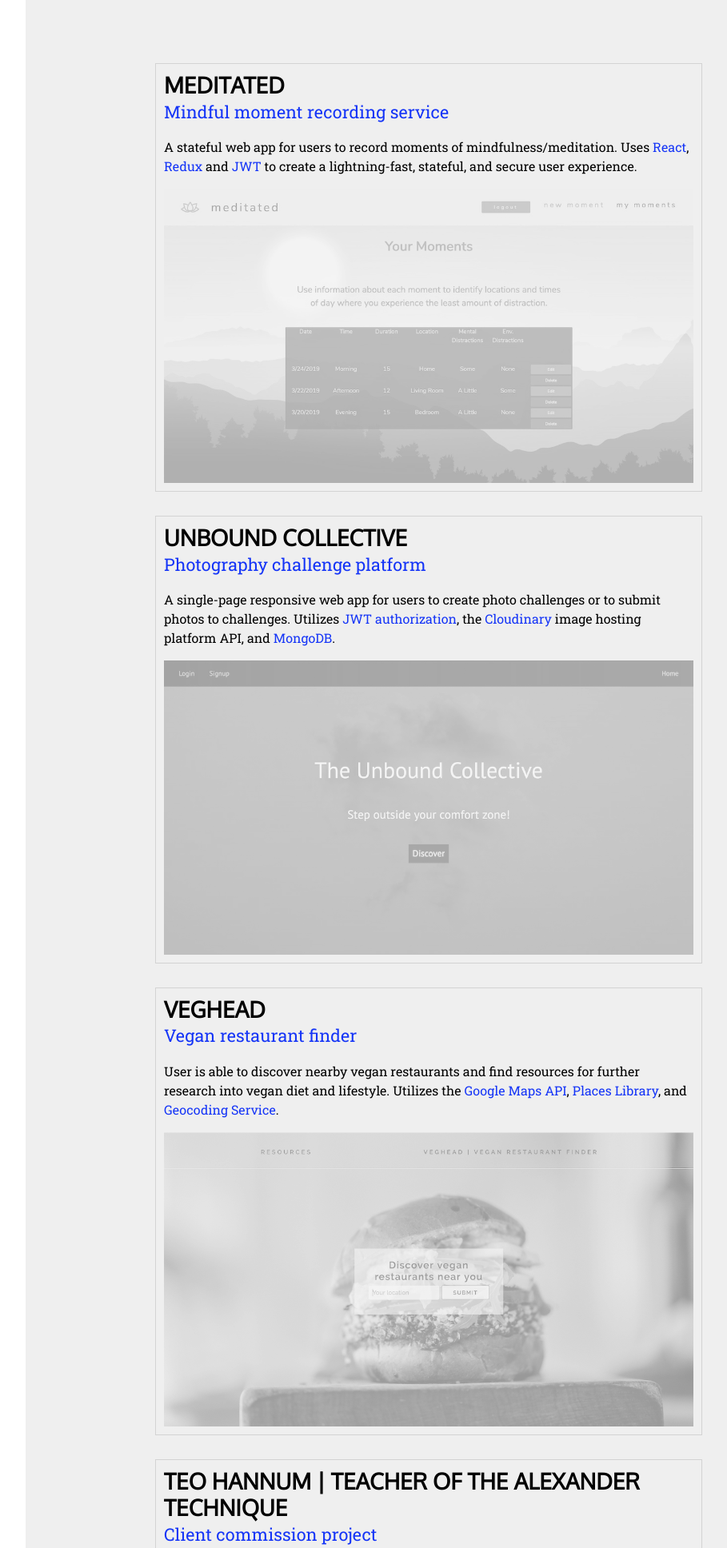
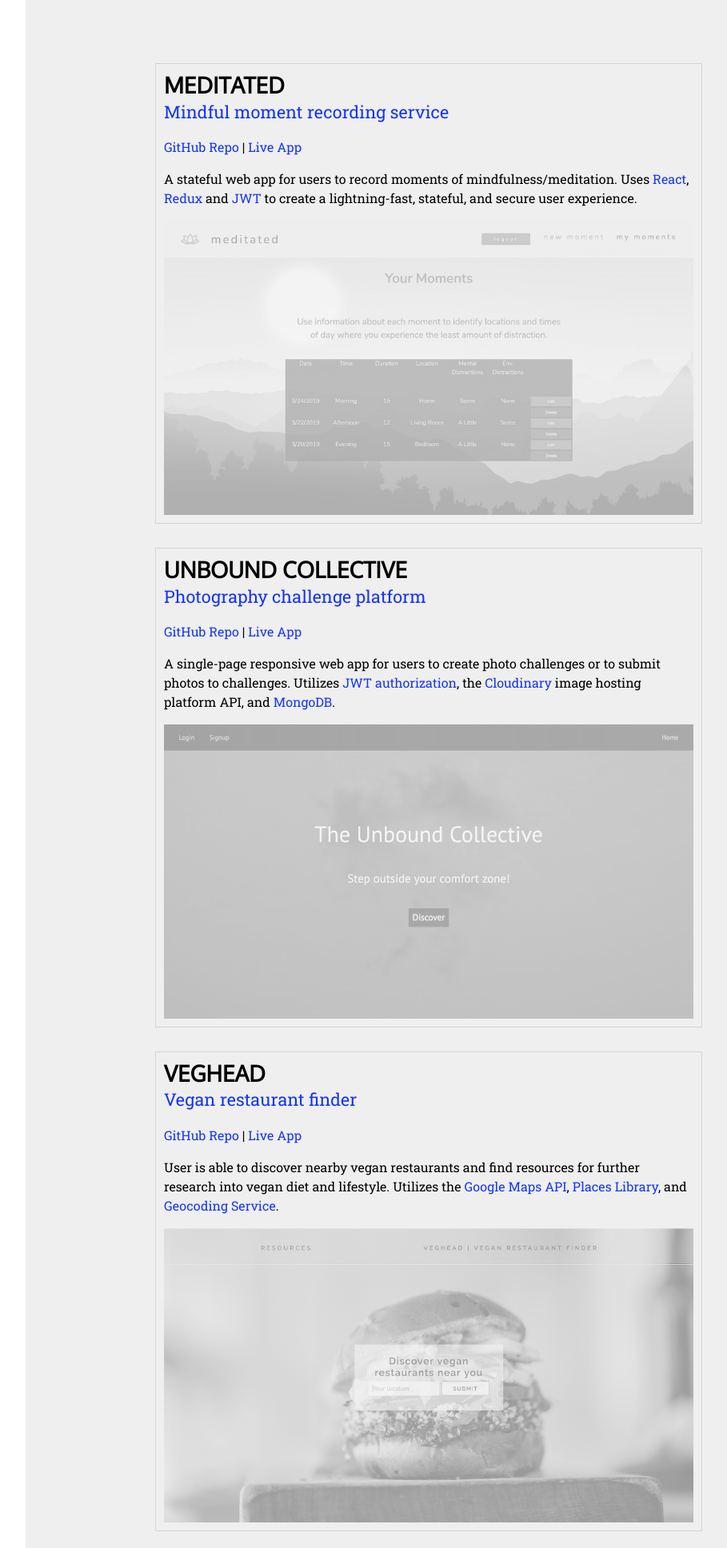
Before and after one commit to SlouchingToast/slouchingtoast.github.io, a web app: file index.html in a window 1280 px wide. Shown: the part 805-2741 px from the top of the page at 80% size, without its empty margins (240-1149 px from the left). Run offline with its HTML, style and script files only (its server is not run), Linux system fonts and the light colour scheme; some libraries are stand-ins or nearby versions.

Commit message:
add project text links, styling

```diff
--- a/css/resume.css
+++ b/css/resume.css
@@ -31,6 +31,10 @@ i {
 
 a {
   color: #1434f7;
+}
+
+a:hover {
+  color: black;
 }
 
 .subheading {
--- a/index.html
+++ b/index.html
@@ -161,6 +161,7 @@
                     <i class="h2 devicon-nodejs-plain"></i>
                     <i class="h2 devicon-mongodb-plain-wordmark"></i>
                   </div>
+                  <p><a href="https://github.com/DavidDoes/meditated-frontend">GitHub Repo</a> | <a href="https://meditated-client.herokuapp.com/">Live App</a></p>
                   <p>
                     A stateful web app for users to record moments of
                     mindfulness/meditation. Uses <a
@@ -175,7 +176,7 @@
                 <a aria-label="open meditated app"
                   href="https://meditated-client.herokuapp.com/">
                   <img class="img-project img-fluid" src="img/meditated.jpeg"
-                    alt=""></a>
+                    alt="image of Meditated app dashboard page"></a>
               </div>
             </div>
 
@@ -193,6 +194,7 @@
                     <i class="h2 devicon-mongodb-plain-wordmark"></i>
                     <i class="h2 devicon-mocha-plain"></i>
                   </div>
+                  <p><a href="https://github.com/DavidDoes/unbound-collective">GitHub Repo</a> | <a href="https://unbound-collective.herokuapp.com/">Live App</a></p>
                   <p>
                     A single-page responsive web app for users to create photo
                     challenges or to submit photos to challenges. Utilizes <a
@@ -207,12 +209,11 @@
                 <a aria-label="open unbound collective app"
                   href="https://unbound-collective.herokuapp.com/#">
                   <img class="img-project img-fluid" src="img/unbound.jpeg"
-                    alt=""></a>
+                    alt="image of Unbound Collective app splash page"></a>
               </div>
             </div>
 
             <div class='project-wrapper'>
-
               <div class="resume-item d-flex flex-column flex-md-row">
                 <div class="resume-content mr-auto">
                   <h3 class="mb-0">veghead</h3>
@@ -222,6 +223,9 @@
                     <i class="h2 devicon-javascript-plain"></i>
                     <i class="h2 devicon-jquery-plain-wordmark"></i>
                   </div>
+                  <p>
+                    <a href="https://github.com/DavidDoes/veghead">GitHub Repo</a> | <a href="https://daviddoes.github.io/projects/veghead/index.html">Live App</a>
+                  </p>
                   <p>User is able to discover nearby vegan restaurants and find
                     resources for
                     further research into vegan diet and lifestyle. Utilizes the
@@ -254,6 +258,9 @@
                     <i class="h2 devicon-javascript-plain"></i>
                     <i class="h2 devicon-jquery-plain-wordmark"></i>
                   </div>
+                  <p>
+                    <a href="https://github.com/DavidDoes/teo-hannum">GitHub Repo</a> | <a href="https://daviddoes.github.io/projects/teo-hannum/index.html">Live App</a>
+                  </p>
                   <p>The client requested a website that was modern and
                     refreshing, but not too far removed from their
                     previous website. The main concerns were accessibility of
```
